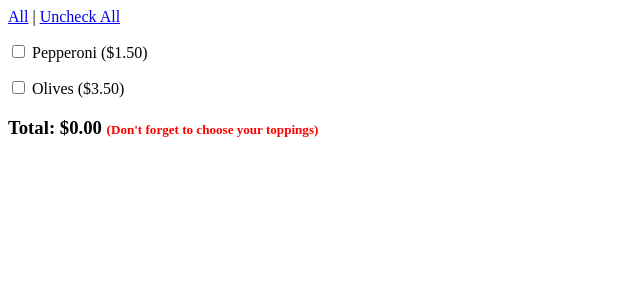
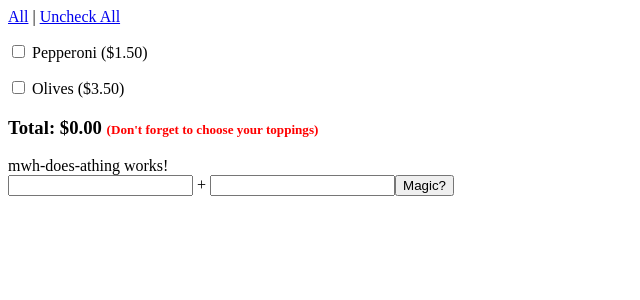
Before and after one commit to tsteelematc/components, an Angular app: page / in a window 1280 px wide. Shown: the top 300 px of the page, without its empty margins (0-640 px from the left). Built offline with nearby package versions, Linux system fonts and the light colour scheme.

Commit message:
made the component and some text fields
Really nothing special to see here

```diff
--- a/src/app/app.component.html
+++ b/src/app/app.component.html
@@ -1,3 +1,4 @@
 <div>
   <pizza-toppings></pizza-toppings>
+  <mwh-does-athing></mwh-does-athing>
 </div>
--- a/src/app/app.module.ts
+++ b/src/app/app.module.ts
@@ -4,11 +4,13 @@ import { FormsModule } from '@angular/forms';
 
 import { AppComponent } from './app.component';
 import { PizzaComponent } from './pizza/pizza.component';
+import { MwhDoesAThingComponent } from './mwh-does-athing/mwh-does-athing.component';
 
 @NgModule({
   declarations: [
     AppComponent,
-    PizzaComponent
+    PizzaComponent,
+    MwhDoesAThingComponent
   ],
   imports: [
     BrowserModule
--- /dev/null
+++ b/src/app/mwh-does-athing/mwh-does-athing.component.html
@@ -0,0 +1,7 @@
+<p>
+  mwh-does-athing works!
+  <br/>
+  <input type="text"> +
+  <input type="text">
+  <button (click)='maths();'>Magic?</button>
+</p>
--- /dev/null
+++ b/src/app/mwh-does-athing/mwh-does-athing.component.ts
@@ -0,0 +1,19 @@
+import { Component, OnInit } from '@angular/core';
+
+@Component({
+  selector: 'mwh-does-athing',
+  templateUrl: './mwh-does-athing.component.html',
+  styleUrls: ['./mwh-does-athing.component.css']
+})
+export class MwhDoesAThingComponent implements OnInit {
+
+  constructor() { }
+
+  ngOnInit() {
+  }
+
+  maths = () => {
+
+  }
+
+}
```
Also changed, not shown: src/app/mwh-does-athing/mwh-does-athing.component.css (added), 1 other file (tests, documents, lock files or other folders).
